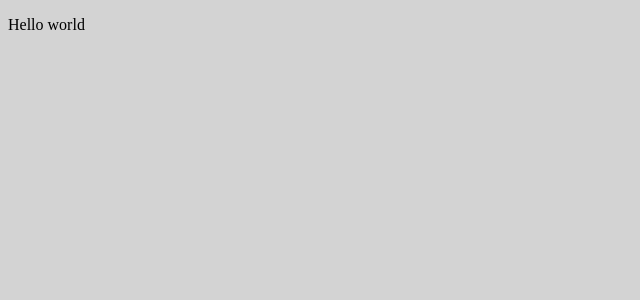
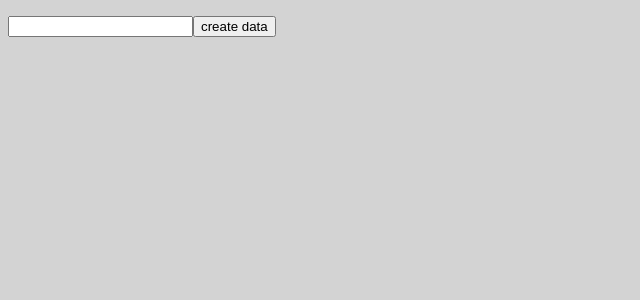
Before and after one commit to Neonunux/program-design, a React (Create React App) app: page / in a window 1280 px wide. Shown: the top 300 px of the page, without its empty margins (0-640 px from the left). Built offline with nearby package versions, Linux system fonts and the light colour scheme.

Commit message:
add data creation, list

```diff
--- a/package.json
+++ b/package.json
@@ -8,6 +8,7 @@
   },
   "dependencies": {
     "eslint-config-airbnb": "^18.2.1",
+    "lodash": "^4.17.21",
     "react": "^17.0.2",
     "react-dom": "^17.0.2",
     "react-scripts": "4.0.3",
--- a/src/ProgramDesign.jsx
+++ /dev/null
@@ -1,9 +0,0 @@
-import React from 'react';
-
-export function ProgramDesign() {
-  return (
-    <p>
-      Hello world
-    </p>
-  );
-}
--- a/src/index.jsx
+++ b/src/index.jsx
@@ -1,7 +1,7 @@
 import React from 'react';
 import ReactDOM from 'react-dom';
 
-import { ProgramDesign } from './ProgramDesign';
+import { ProgramDesign } from './views/ProgramDesign';
 
 import './index.scss';
 
--- /dev/null
+++ b/src/views/DataCreationForm.jsx
@@ -0,0 +1,30 @@
+import { noop } from 'lodash';
+import React, { useState } from 'react';
+
+export function DataCreationForm({ onCreation = noop }) {
+  const [newDataName, setNewDataName] = useState('');
+
+  const createData = () => {
+    const newData = {
+      name: newDataName,
+    };
+    onCreation(newData);
+    setNewDataName('');
+  };
+
+  return (
+    <form>
+      <input
+        type="text"
+        value={newDataName}
+        onChange={(event) => setNewDataName(event.target.value)}
+      />
+      <button
+        type="button"
+        onClick={createData}
+      >
+        create data
+      </button>
+    </form>
+  );
+}
--- /dev/null
+++ b/src/views/ProgramDesign.jsx
@@ -0,0 +1,22 @@
+import React, { useState } from 'react';
+
+import { DataCreationForm } from './DataCreationForm';
+
+export function ProgramDesign() {
+  const [datas, setDatas] = useState([]);
+
+  return (
+    <>
+      <ul>
+        {datas.map((data) => (
+          <li>
+            { data.name }
+          </li>
+        ))}
+      </ul>
+      <DataCreationForm
+        onCreation={(newData) => setDatas([...datas, newData])}
+      />
+    </>
+  );
+}
```
Also changed, not shown: 2 other files (tests, documents, lock files or other folders).
